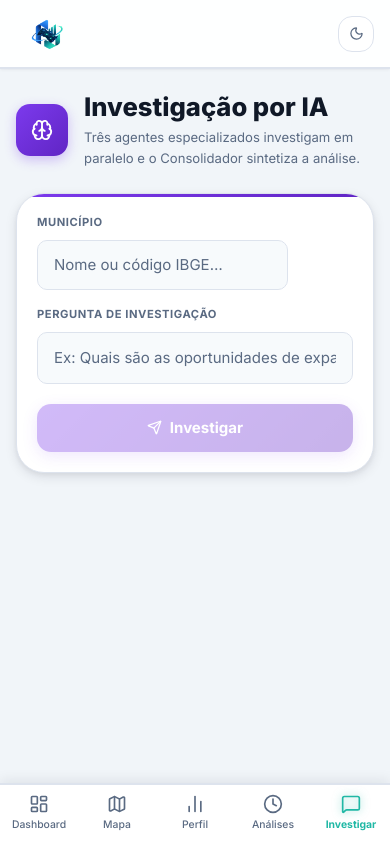
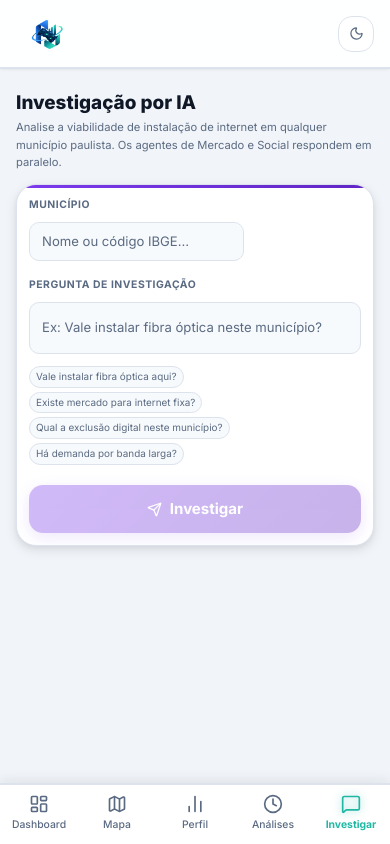
Before and after one commit to pietrobellacosadev/NEXORA, a React (Vite) app in the folder frontend/: page /investigar in a window 390 px wide. Built offline with nearby package versions, Linux system fonts and the light colour scheme.

Commit message:
feat: aprimora página de investigação

```diff
--- a/frontend/src/pages/InvestigarPage.css
+++ b/frontend/src/pages/InvestigarPage.css
@@ -131,6 +131,31 @@
 .inv__field--grow .inv__input {
   min-height: 52px;
   resize: none;
+}
+
+/* Chips de exemplo */
+.inv__exemplos {
+  display: flex;
+  flex-wrap: wrap;
+  gap: var(--sp-2);
+  margin-top: var(--sp-1);
+}
+
+.inv__exemplo-chip {
+  padding: 4px 10px;
+  border-radius: var(--r-full);
+  border: 1.5px solid var(--color-line);
+  background: var(--color-surface);
+  font-size: var(--text-xs);
+  color: var(--color-muted);
+  cursor: pointer;
+  transition: border-color var(--t-fast), color var(--t-fast), background var(--t-fast);
+  white-space: nowrap;
+}
+.inv__exemplo-chip:hover {
+  border-color: var(--color-ai);
+  color: var(--color-ai);
+  background: var(--color-ai-lt);
 }
 
 /* Indicador de município resolvido */
@@ -416,11 +441,47 @@
 
 /* ── Responsivo ─────────────────────────────────────────────────────────── */
 @media (max-width: 768px) {
-  .inv__fields  { flex-direction: column; }
-  .inv__pilares { grid-template-columns: 1fr; }
-  .inv__cvd     { grid-template-columns: 1fr; }
-  .inv__flow    { flex-direction: column; align-items: stretch; }
-  .inv__flow-arrow { transform: rotate(90deg); align-self: center; }
-  .inv__form    { padding: var(--sp-5); }
-  .inv__btn     { align-self: stretch; justify-content: center; }
+  .inv              { gap: var(--sp-4); }
+  .inv__header      { gap: var(--sp-3); }
+  .inv__header-icon { width: 42px; height: 42px; }
+  .inv__title       { font-size: var(--text-xl); }
+  .inv__subtitle    { font-size: var(--text-xs); }
+
+  .inv__fields       { flex-direction: column; }
+  .inv__field        { min-width: 0; }
+  .inv__form         { padding: var(--sp-4); border-radius: var(--r-xl); }
+
+  .inv__pilares      { grid-template-columns: 1fr; }
+  .inv__cvd          { grid-template-columns: 1fr; }
+
+  .inv__flow         { flex-direction: column; align-items: stretch; }
+  .inv__flow-arrow   { display: none; }
+  .inv__agent        { min-width: 0; padding: var(--sp-3); }
+  .inv__agent-icon   { width: 34px; height: 34px; }
+
+  .inv__btn          { align-self: stretch; justify-content: center; }
+
+  .inv__exemplos     { gap: var(--sp-1); }
+  .inv__exemplo-chip { font-size: 0.68rem; padding: 3px 8px; }
+
+  .inv__sintese      { padding: var(--sp-4); }
+  .inv__sintese-text { font-size: var(--text-sm); }
+
+  .inv__pilar-body   { padding: 0 var(--sp-3) var(--sp-3); }
 }
+
+@media (max-width: 480px) {
+  .inv              { gap: var(--sp-3); padding-bottom: var(--sp-8); }
+  .inv__header-icon { display: none; }
+  .inv__title       { font-size: var(--text-lg); }
+  .inv__form        { padding: var(--sp-3); }
+  .inv__input       { padding: var(--sp-2) var(--sp-3); font-size: var(--text-sm); }
+  .inv__label       { font-size: 0.65rem; }
+  .inv__exemplos    { gap: 4px; }
+  .inv__exemplo-chip { font-size: 0.62rem; padding: 2px 6px; }
+  .inv__cvd-block   { padding: var(--sp-3); }
+  .inv__sintese-header { flex-wrap: wrap; }
+  .inv__ia-flag     { margin-left: 0; }
+  .inv__ausentes,
+  .inv__fontes      { font-size: var(--text-xs); }
+}
--- a/frontend/src/pages/InvestigarPage.tsx
+++ b/frontend/src/pages/InvestigarPage.tsx
@@ -90,7 +90,7 @@ export default function InvestigarPage() {
     setSugestoes([])
   }
 
-  const podeInvestigar = codigoIBGE.trim().length >= 7 && pergunta.trim().length >= 10
+  const podeInvestigar = codigoIBGE.trim().length >= 7 && pergunta.trim().length >= 5
 
   async function investigar() {
     if (!podeInvestigar) return
@@ -141,7 +141,7 @@ export default function InvestigarPage() {
         <div>
           <h1 className="inv__title">Investigação por IA</h1>
           <p className="inv__subtitle">
-            Três agentes especializados investigam em paralelo e o Consolidador sintetiza a análise.
+            Analise a viabilidade de instalação de internet em qualquer município paulista. Os agentes de Mercado e Social respondem em paralelo.
           </p>
         </div>
       </div>
@@ -218,11 +218,28 @@ export default function InvestigarPage() {
               id="inv-pergunta"
               className="inv__input"
               type="text"
-              placeholder="Ex: Quais são as oportunidades de expansão de conectividade neste município?"
+              placeholder="Ex: Vale instalar fibra óptica neste município?"
               value={pergunta}
               onChange={e => setPergunta(e.target.value)}
               onKeyDown={e => e.key === 'Enter' && investigar()}
             />
+            <div className="inv__exemplos">
+              {[
+                'Vale instalar fibra óptica aqui?',
+                'Existe mercado para internet fixa?',
+                'Qual a exclusão digital neste município?',
+                'Há demanda por banda larga?',
+              ].map(ex => (
+                <button
+                  key={ex}
+                  className="inv__exemplo-chip"
+                  type="button"
+                  onClick={() => setPergunta(ex)}
+                >
+                  {ex}
+                </button>
+              ))}
+            </div>
           </div>
         </div>
 
@@ -252,14 +269,14 @@ export default function InvestigarPage() {
             <AgentStep
               icon={<TrendingUp size={16} />}
               label="Agente de Mercado"
-              desc="Potencial comercial e indicadores ANATEL/IBGE"
+              desc="Viabilidade comercial: cobertura, renda, demanda"
               estado={estado.market}
               color="market"
             />
             <AgentStep
               icon={<Users size={16} />}
               label="Agente Social"
-              desc="Necessidades sociais e indicadores INEP/DATASUS"
+              desc="Necessidade social: inclusão digital, barreiras"
               estado={estado.social}
               color="social"
             />
@@ -267,7 +284,7 @@ export default function InvestigarPage() {
             <AgentStep
               icon={<Brain size={16} />}
               label="Agente Consolidador"
-              desc="Síntese equilibrada dos dois pilares"
+              desc="Síntese: viabilidade de instalação de internet"
               estado={estado.consolidator}
               color="ai"
             />
```
